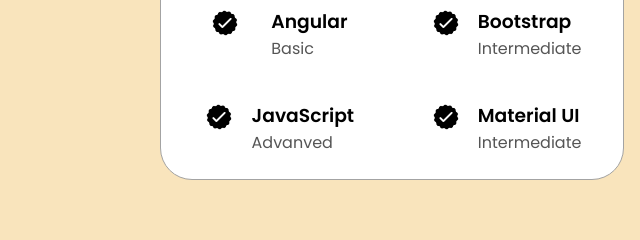
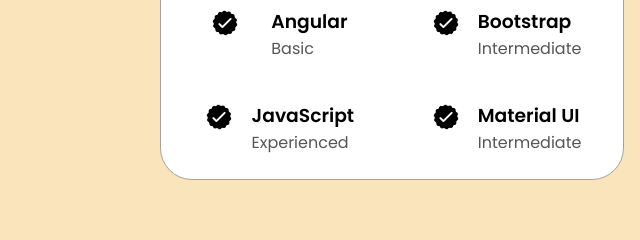
Before and after one commit to MarioGalanSoto/PortfolioPage, a plain HTML site: page index.html in a window 1280 px wide. Shown: the part 2040-2280 px from the top of the page, 0-640 px from the left. Drawn offline with Linux system fonts and the light colour scheme.

Commit message:
fix typo on index.html

```diff
--- a/index.html
+++ b/index.html
@@ -192,7 +192,7 @@
                 />
                 <div>
                   <h3>JavaScript</h3>
-                  <p>Advanved</p>
+                  <p>Experienced</p>
                 </div>
               </article>
 
```
